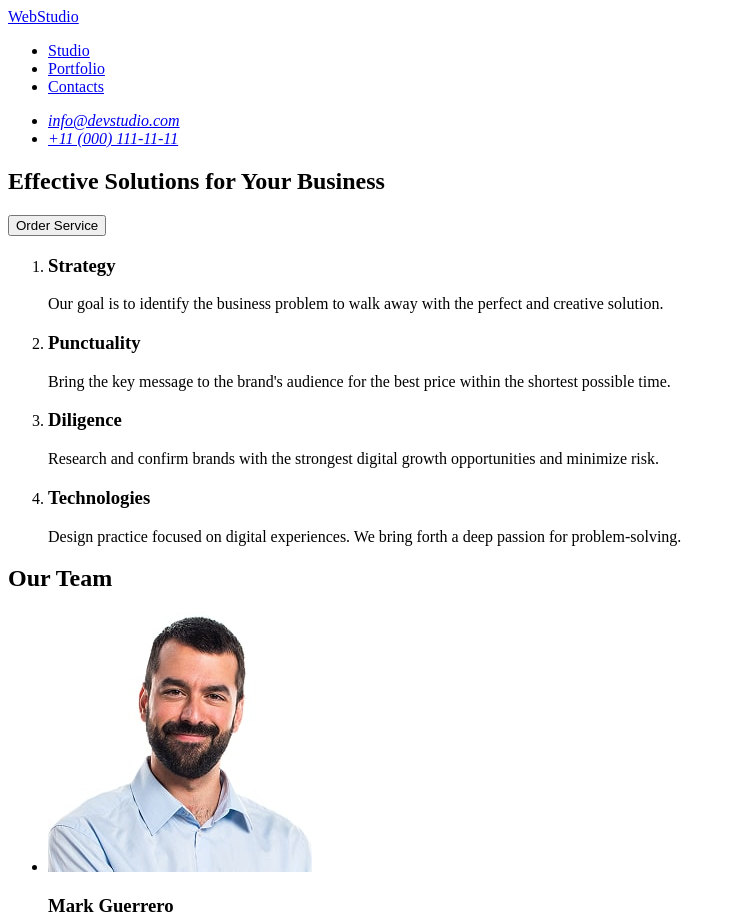
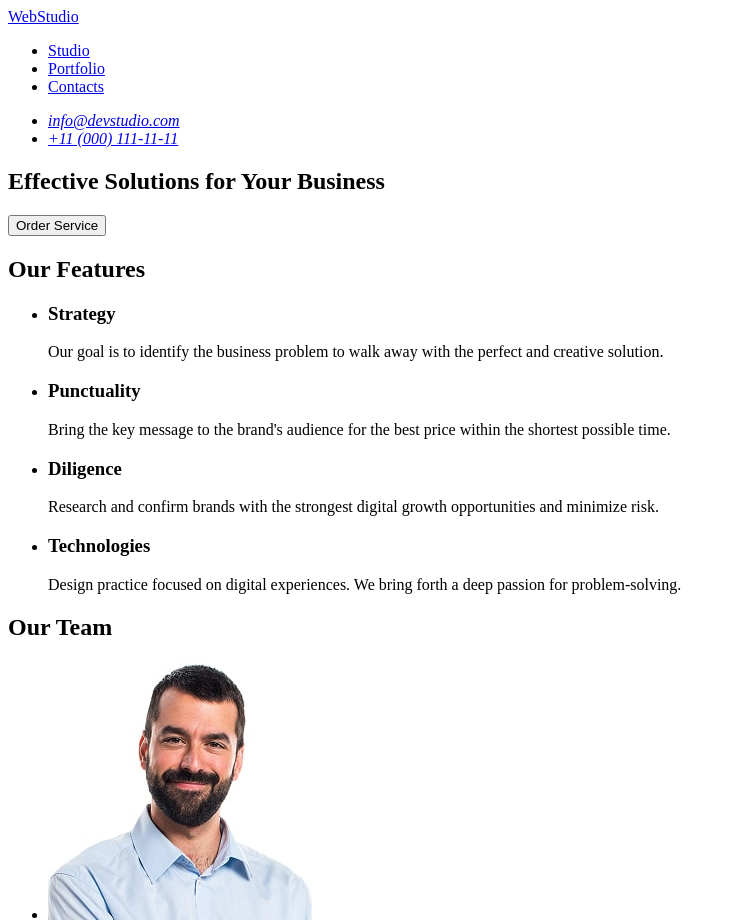
Before and after one commit to 0DarkDante/goit-markup-hw-01, a plain HTML site: page index.html in a window 1280 px wide. Shown: the top 923 px of the page, without its empty margins (0-736 px from the left). Drawn offline with Linux system fonts and the light colour scheme.

Commit message:
error correction 5

```diff
--- a/index.html
+++ b/index.html
@@ -31,8 +31,8 @@
   </section>
 
   <section>
-    <!-- <h2>Text</h2> -->
-    <ol>
+    <h2>Our Features</h2>
+    <ul>
       <li>
         <h3>Strategy</h3>
         <p>Our goal is to identify the business problem to walk away with the perfect and creative solution.</p>
@@ -49,7 +49,7 @@
         <h3>Technologies</h3>
         <p>Design practice focused on digital experiences. We bring forth a deep passion for problem-solving.</p>
       </li>
-    </ol>
+    </ul>
   </section>
 
   <section>
```
